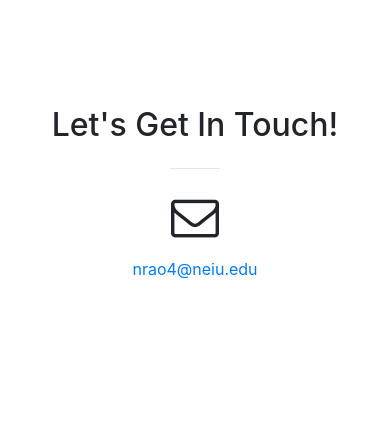
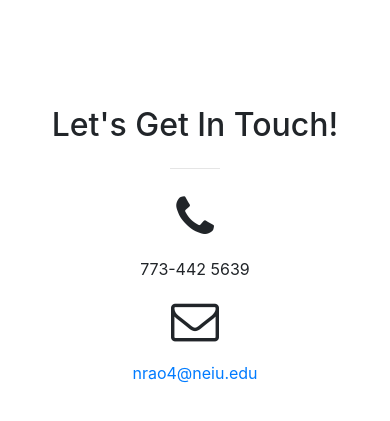
Before and after one commit to nrao92/nrao92.github.io, a website with bundled scripts: page index.html in a window 390 px wide. Shown: the part 2474-2895 px from the top of the page. Built offline with nearby package versions, Linux system fonts and the light colour scheme; files whose address does not match are found by name.

Commit message:
phone addition

```diff
--- a/index.html
+++ b/index.html
@@ -184,6 +184,10 @@
           </div>
         </div>
         <div class="row">
+            <div class="col-lg-4 ml-auto text-center">
+            <i class="fa fa-phone fa-3x mb-3 sr-contact"></i>
+            <p>773-442 5639</p>
+          </div>
           <div class="col-lg-4 mr-auto text-center">
             <i class="fa fa-envelope-o fa-3x mb-3 sr-contact"></i>
             <p>
```
